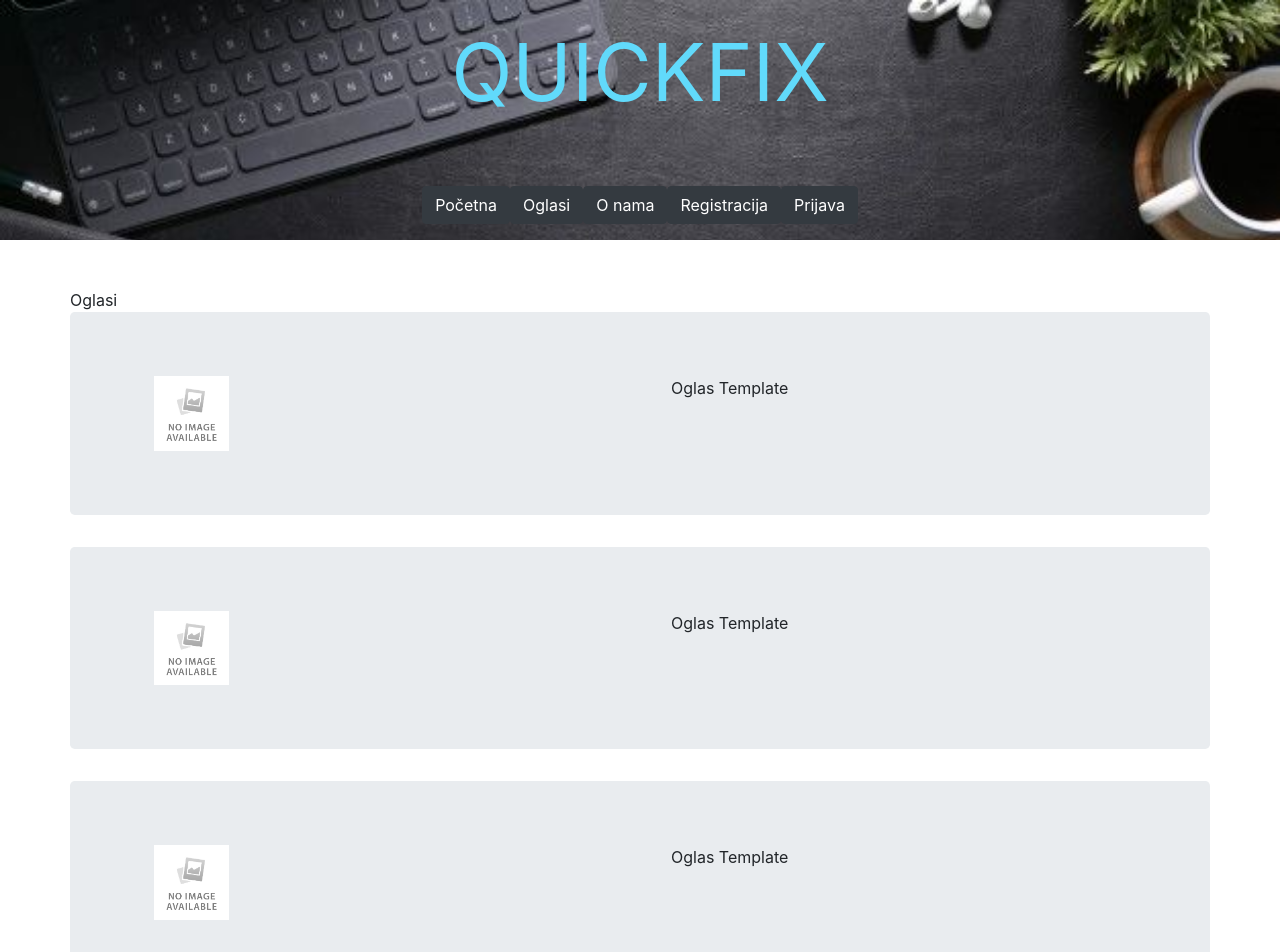
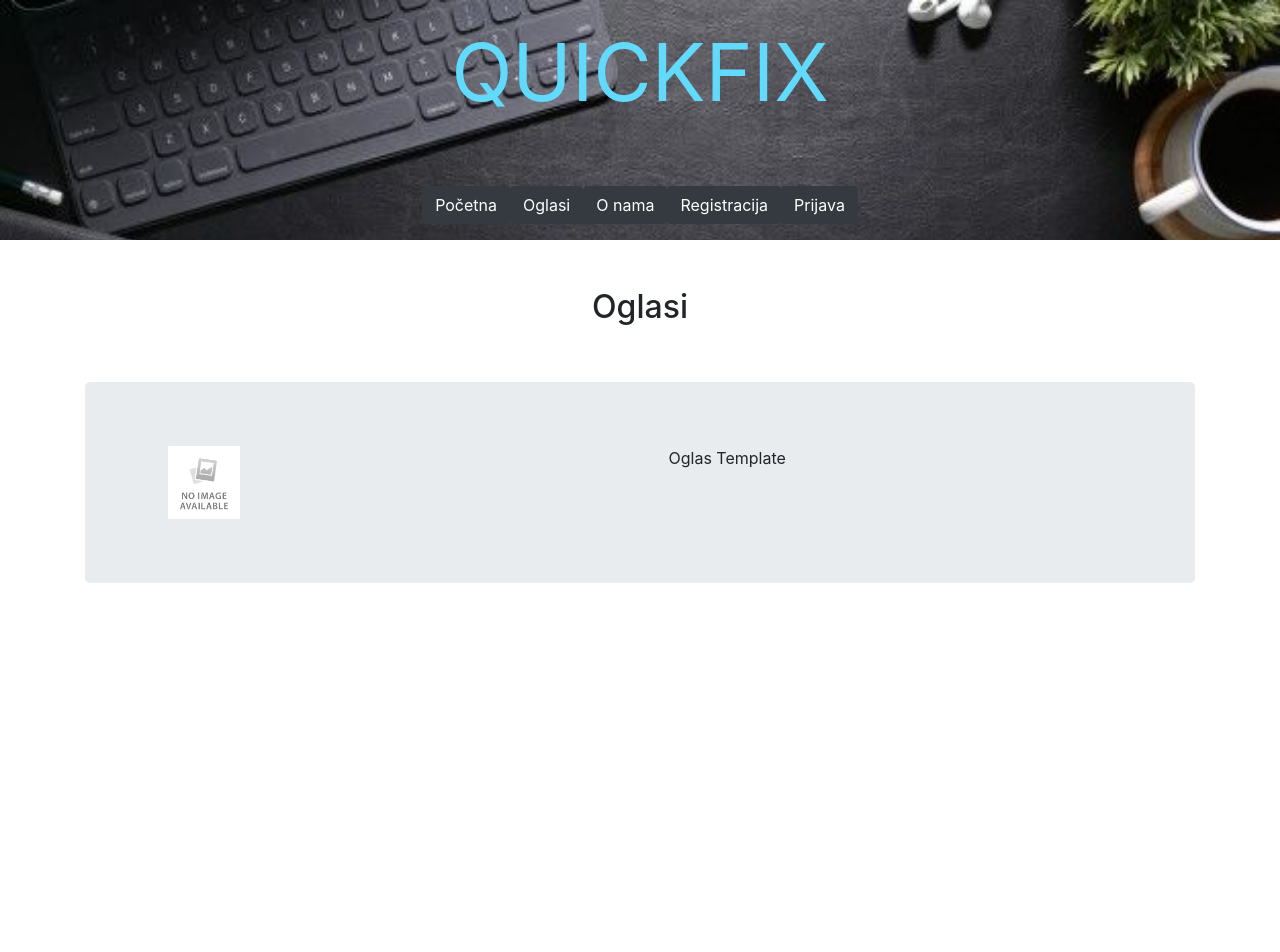
Before and after one commit to gjaic2016/react_project_demo, a React (Create React App) app: page /adds in a window 1280 px wide. Before the commit this address had no page. Shown: the top 952 px of the page. After the commit the page ends 800 px from the top, so only its background shows below. Built offline with nearby package versions, Linux system fonts and the light colour scheme.

Commit message:
refactor_visual

```diff
--- a/src/App.js
+++ b/src/App.js
@@ -1,12 +1,12 @@
 import React from "react";
-import { Route } from "react-router-dom";
+import { Route, Switch } from "react-router-dom";
 import "./App.css";
 import Home from "./components/page/Home";
 import Login from "./components/page/Login";
 import NavBar from "./components/NavBar";
 import About from "./components/page/About";
-import Registration from './components/page/Registration';
-import Adds from './components/page/Adds';
+import Registration from "./components/page/Registration";
+import Adds from "./components/page/Adds";
 import NotFound from "./components/page/NotFound";
 
 const App = () => {
@@ -21,16 +21,17 @@ const App = () => {
           <NavBar />
         </div>
       </header>
-      <body>
-      </body>
-        <div className="content body">
+      <body></body>
+      <div className="content body">
+        <Switch>
           <Route path="/adds" component={Adds} />
           <Route path="/registration" component={Registration} />
           <Route path="/about" component={About} />
           <Route path="/login" component={Login} />
           <Route path="/" exact component={Home} />
           <Route path="*" component={NotFound} />
-        </div>
+        </Switch>
+      </div>
     </div>
   );
 };
--- /dev/null
+++ b/src/components/component/AddComponent/AddComponent.jsx
@@ -0,0 +1,26 @@
+import React from "react";
+import { Col, Container, Jumbotron, Row } from "react-bootstrap";
+import noimage from "../../../resources/images/noimage.jpeg";
+
+const AddComponent = () => {
+  return (
+    <>
+      <Jumbotron className="jumbotron-add">
+        <Container>
+          <Row>
+            <Col className="col-md-2">
+              <img src={noimage} alt="" width="50%"></img>
+            </Col>
+            <Col className="col-md-10">
+              <div>
+                <p>Oglas Template</p>
+              </div>
+            </Col>
+          </Row>
+        </Container>
+      </Jumbotron>
+    </>
+  );
+};
+
+export default AddComponent;
--- /dev/null
+++ b/src/components/component/AddComponent/index.js
@@ -0,0 +1,3 @@
+import AddComponent from "./AddComponent"
+
+export default AddComponent;
--- a/src/components/page/Adds/Adds.js
+++ b/src/components/page/Adds/Adds.js
@@ -1,57 +1,16 @@
 import React from "react";
 import { Col, Container, Jumbotron, Row } from "react-bootstrap";
 import noimage from "../../../resources/images/noimage.jpeg";
+import AddComponent from "../../component/AddComponent";
 
 const Adds = () => {
   return (
     <>
       <div className="container">
         <div className="divSpacing"></div>
-        <Row>Oglasi</Row>
-        <Row>
-          <Jumbotron className="jumbotron-add">
-            <Container>
-              <Row>
-                <Col className="col-md-2">
-                  <img src={noimage} alt="" width="50%"></img>
-                </Col>
-                <Col className="col-md-10">
-                  <div>
-                    <p>Oglas Template</p>
-                  </div>
-                </Col>
-              </Row>
-            </Container>
-          </Jumbotron>
-          <Jumbotron className="jumbotron-add">
-            <Container>
-              <Row>
-                <Col className="col-md-2">
-                  <img src={noimage} alt="" width="50%"></img>
-                </Col>
-                <Col className="col-md-10">
-                  <div>
-                    <p>Oglas Template</p>
-                  </div>
-                </Col>
-              </Row>
-            </Container>
-          </Jumbotron>
-          <Jumbotron className="jumbotron-add">
-            <Container>
-              <Row>
-                <Col className="col-md-2">
-                  <img src={noimage} alt="" width="50%"></img>
-                </Col>
-                <Col className="col-md-10">
-                  <div>
-                    <p>Oglas Template</p>
-                  </div>
-                </Col>
-              </Row>
-            </Container>
-          </Jumbotron>
-        </Row>
+        <h2>Oglasi</h2>
+        <div className="divSpacing" />
+        <AddComponent />
       </div>
     </>
   );
```
Also changed, not shown: 1 other file (tests, documents, lock files or other folders).
